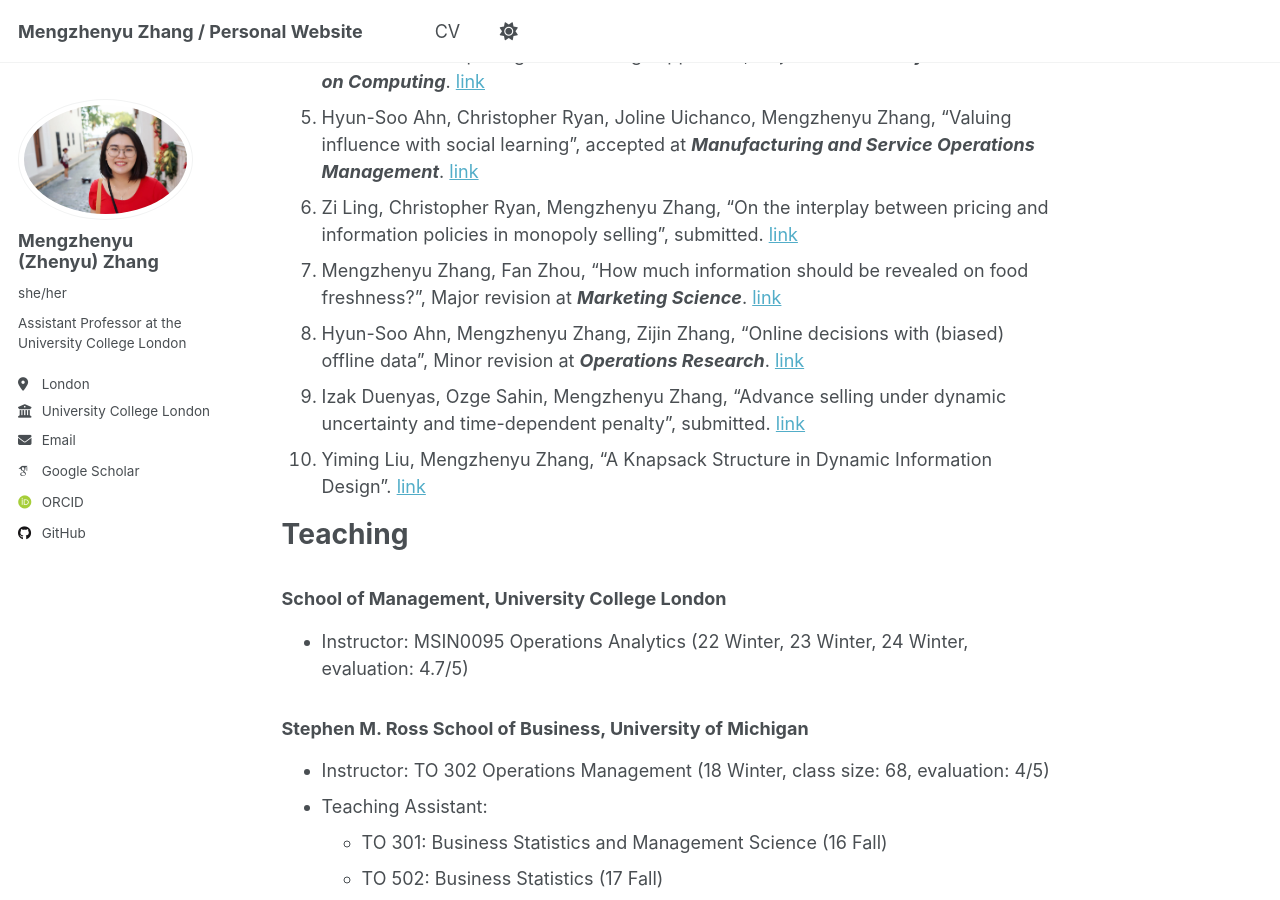
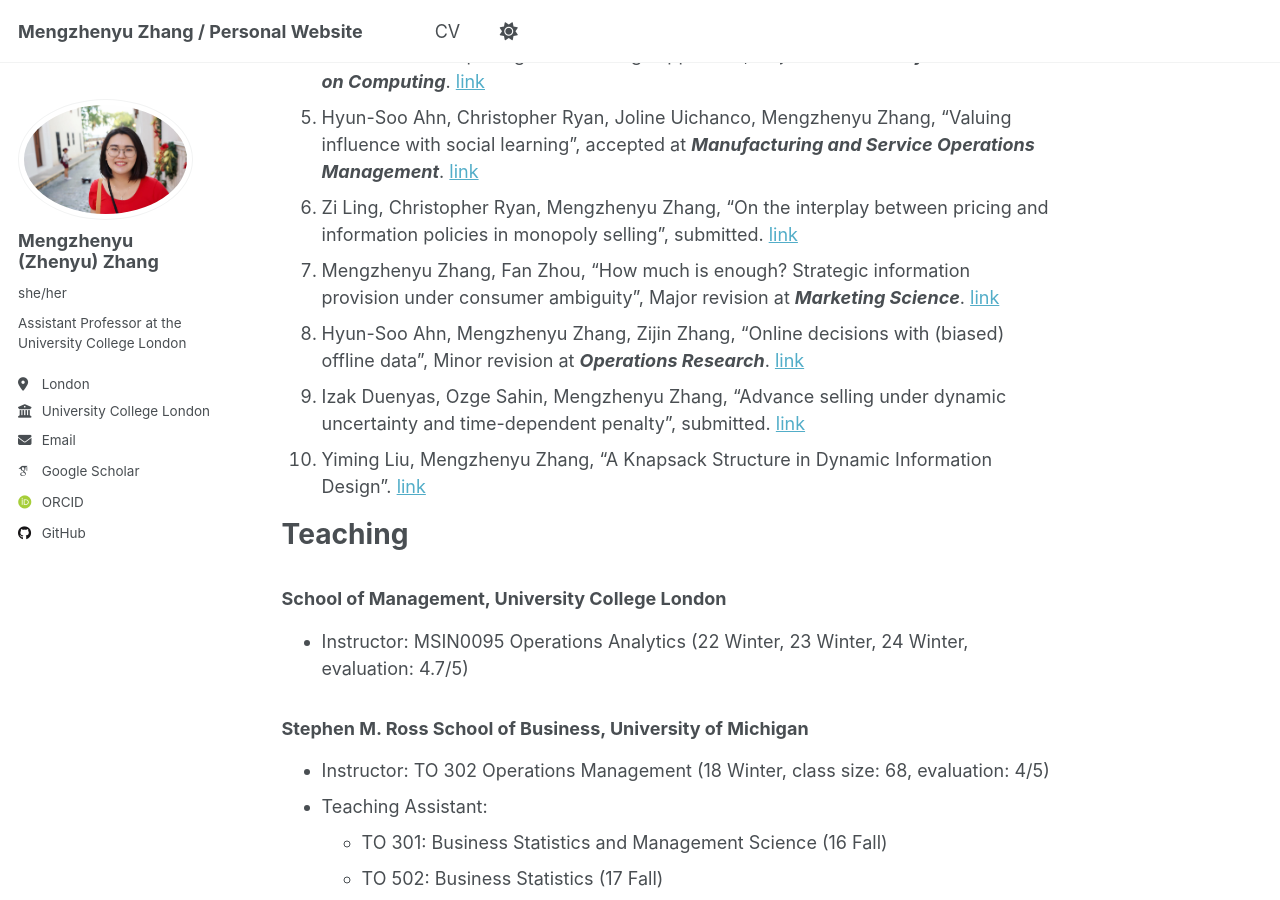
Before and after one commit to mengzhenyuzhang/mengzhenyuzhang.github.io, a Jekyll site: the page built from _pages/about.md, in a window 1280 px wide and 900 px high, scrolled down 634 px. Built offline with Jekyll 4.4.1, drawn with Linux system fonts in a browser that asks for light colours; some web fonts are replaced; a script that is not in the unit is left out.

Commit message:
Update paper title and details in about.md

```diff
--- a/_pages/about.md
+++ b/_pages/about.md
@@ -18,7 +18,7 @@ Research
 4. Mengzhenyu Zhang, Christopher Ryan, Wei Sun, Shivaram Subramanian, Markus Ettl, “Attribute-based pricing: A nested logit approach”, Major revision at ***Informs Journal on Computing***. [link](https://papers.ssrn.com/sol3/papers.cfm?abstract_id=4258247)
 5. Hyun-Soo Ahn, Christopher Ryan, Joline Uichanco, Mengzhenyu Zhang, “Valuing influence with social learning”, accepted at ***Manufacturing and Service Operations Management***. [link](https://pubsonline.informs.org/doi/abs/10.1287/msom.2025.0348)
 6. Zi Ling, Christopher Ryan, Mengzhenyu Zhang, “On the interplay between pricing and information policies in monopoly selling”, submitted. [link](https://papers.ssrn.com/sol3/papers.cfm?abstract_id=5047585)
-7. Mengzhenyu Zhang, Fan Zhou, “How much information should be revealed on food freshness?”, Major revision at ***Marketing Science***. [link](https://papers.ssrn.com/sol3/papers.cfm?abstract_id=5378554)
+7. Mengzhenyu Zhang, Fan Zhou, “How much is enough? Strategic information provision under consumer ambiguity”, Major revision at ***Marketing Science***. [link](https://papers.ssrn.com/sol3/papers.cfm?abstract_id=5378554)
 8. Hyun-Soo Ahn, Mengzhenyu Zhang, Zijin Zhang, “Online decisions with (biased) offline data”, Minor revision at ***Operations Research***. [link](https://papers.ssrn.com/sol3/papers.cfm?abstract_id=5350921)
 9. Izak Duenyas, Ozge Sahin, Mengzhenyu Zhang, “Advance selling under dynamic uncertainty and time-dependent penalty”, submitted. [link](https://papers.ssrn.com/sol3/papers.cfm?abstract_id=5735983)
 10. Yiming Liu, Mengzhenyu Zhang, “A Knapsack Structure in Dynamic Information Design”. [link](https://papers.ssrn.com/sol3/papers.cfm?abstract_id=6156088)
```
